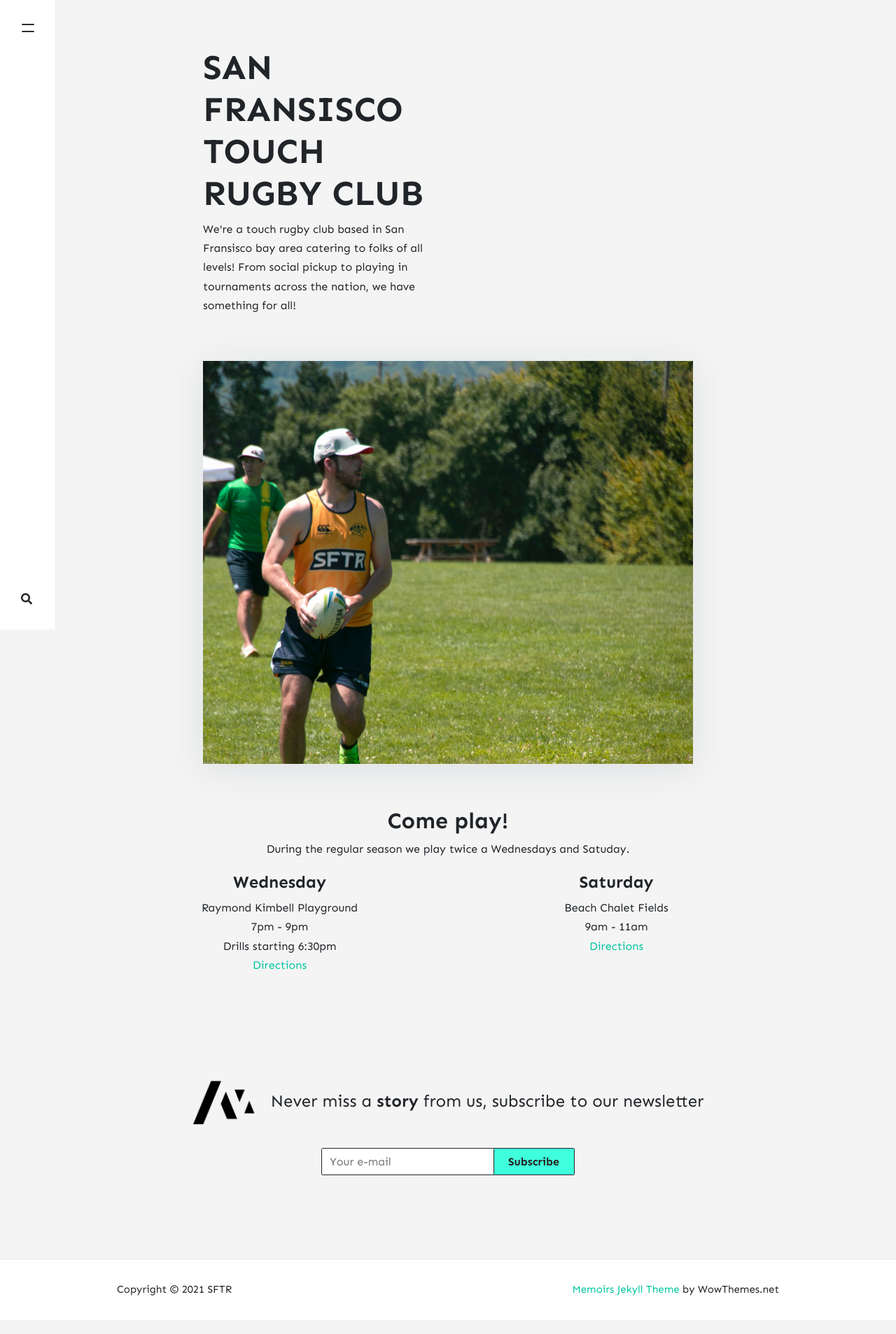
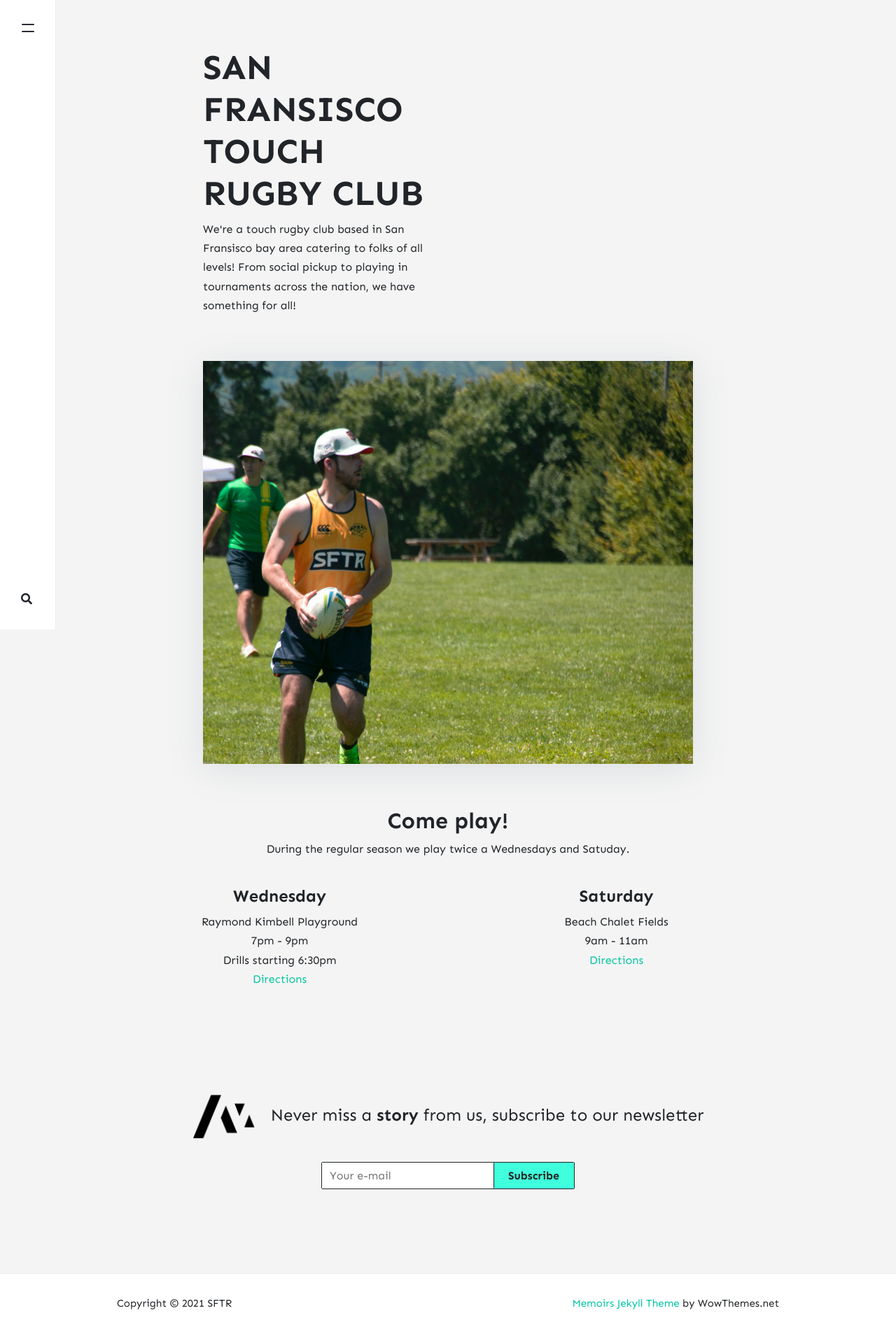
Before and after one commit to stackbit-projects/blue-triceratops-4f502, a Jekyll site: the page built from _pages/about.md, in a window 1280 px wide. Shown: the whole page at 70% size. Built offline with Jekyll 4.4.1, drawn with Linux system fonts in a browser that asks for light colours; nearby versions of some CDN libraries; comment, search, counter and statistics services are not loaded.

Commit message:
home.html: changed

```diff
--- a/_layouts/home.html
+++ b/_layouts/home.html
@@ -19,7 +19,7 @@ permalink: "/home.html"
 </div>
 
 <div class="section center">
-    <div class="spacer-20">
+    <div class="spacer-40">
         <h2 class="section-title">Come play!</h2>
         <p>During the regular season we play twice a Wednesdays and Satuday.
         </p>
```
